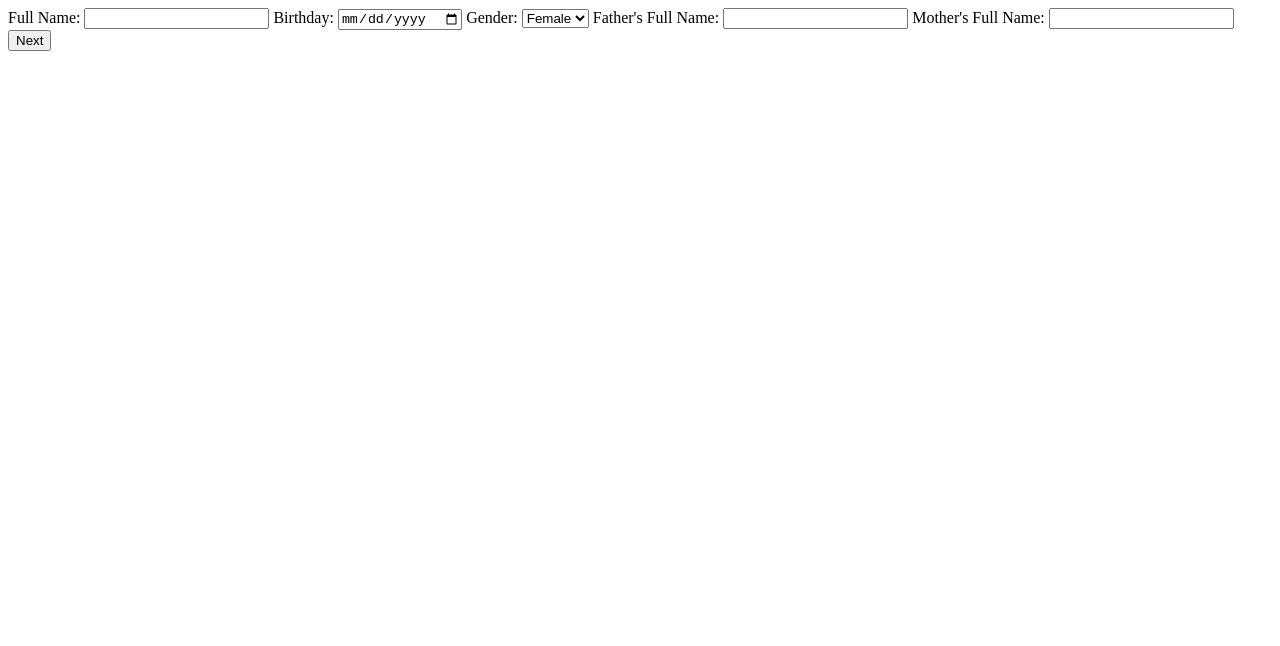
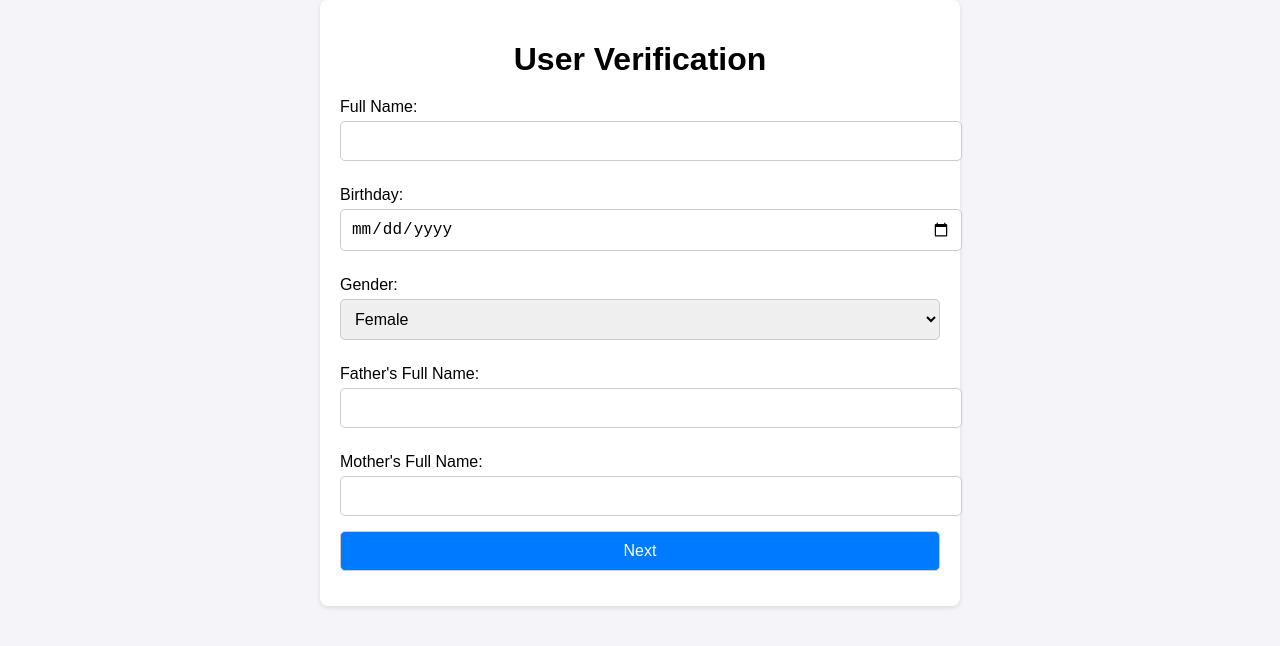
Before and after one commit to viancuhh/docxpressdraft, a plain HTML site: page Pages/userVerify.html in a window 1280 px wide. Drawn offline with Linux system fonts and the light colour scheme.

Commit message:
Update userVerify.html

```diff
--- a/Pages/userVerify.html
+++ b/Pages/userVerify.html
@@ -1,4 +1,15 @@
-<form id="verificationForm"> <!-- Remove the action attribute -->
+<!DOCTYPE html>
+<html lang="en">
+<head>
+    <meta charset="UTF-8">
+    <meta name="viewport" content="width=device-width, initial-scale=1.0">
+    <title>DocXpress - User Verification</title>
+    <link rel="stylesheet" href="../Styles/styles.css">
+</head>
+<body>
+    <div class="container">
+        <h1 class="title">User Verification</h1>
+        <form id="verificationForm"> <!-- Remove the action attribute -->
     <label for="fullName">Full Name:</label>
     <input type="text" id="fullName" name="fullName" required />
 
@@ -19,3 +30,9 @@
 
     <button type="submit">Next</button>
 </form>
+
+    </div>
+
+    <script src="../Scripts/script.js"></script>
+</body>
+</html>
```
